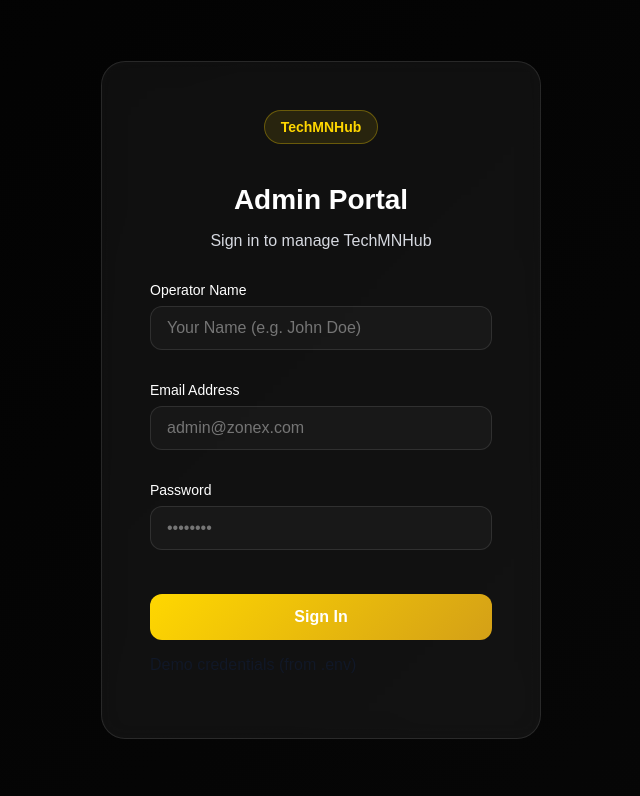
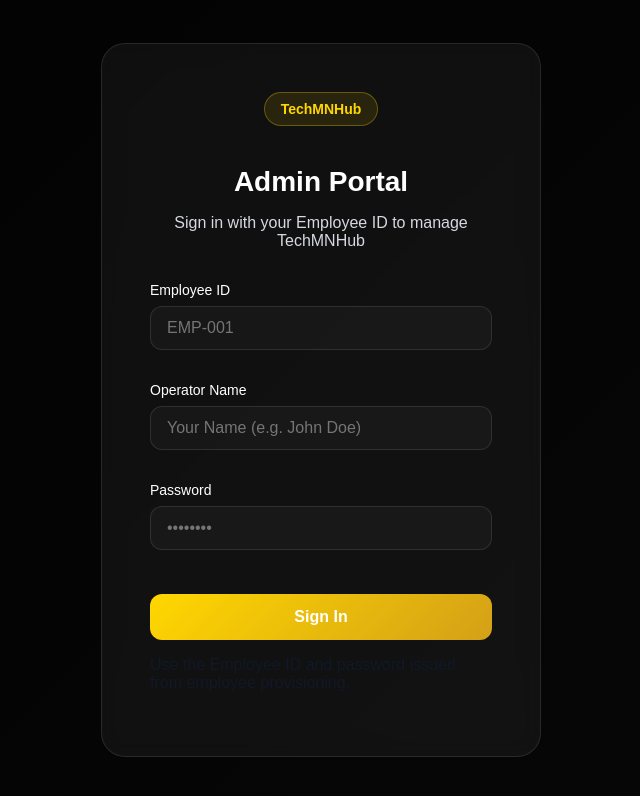
Before and after one commit to webdeveloperstechmnhub/admin, a React (Vite) app: page /admin/login in a window 1280 px wide. Shown: the top 796 px of the page, without its empty margins (319-959 px from the left). Built offline with nearby package versions, Linux system fonts and the light colour scheme; no server answers.

Commit message:
Admin Ready

```diff
--- a/src/pages/AdminDashboard.jsx
+++ b/src/pages/AdminDashboard.jsx
@@ -232,6 +232,7 @@
   designation: "",
   department: "",
   description: "",
+  adminAccess: false,
 });
 
 const mapEmployeeToForm = (employee) => ({
@@ -244,6 +245,7 @@
   designation: employee.designation || "",
   department: employee.department || "",
   description: employee.description || "",
+  adminAccess: Boolean(employee.adminAccess),
 });
 
 const buildEmployeeQrPayload = (employee) => {
@@ -376,9 +378,16 @@
   const location = useLocation();
 
   useEffect(() => {
+    const token = localStorage.getItem("adminToken");
+    if (!token) {
+      setLoading(false);
+      return undefined;
+    }
+
     fetchData();
     fetchStats();
     fetchEvents();
+    return undefined;
   }, []);
 
   useEffect(() => {
@@ -1310,10 +1319,10 @@
   };
 
   const handleEmployeeInput = (e) => {
-    const { name, value } = e.target;
+    const { name, type, value, checked } = e.target;
     setEmployeeForm((prev) => ({
       ...prev,
-      [name]: value,
+      [name]: type === "checkbox" ? checked : value,
     }));
   };
 
@@ -3186,6 +3195,15 @@
                   onChange={handleEmployeeInput}
                   placeholder="Department"
                 />
+                <label style={{ display: "flex", alignItems: "center", gap: "0.5rem", color: "var(--text-secondary)" }}>
+                  <input
+                    name="adminAccess"
+                    type="checkbox"
+                    checked={Boolean(employeeForm.adminAccess)}
+                    onChange={handleEmployeeInput}
+                  />
+                  Admin panel access
+                </label>
               </div>
               <div className="employee-photo-upload-row">
                 <input
@@ -3282,6 +3300,7 @@
                       <th>Joining Date</th>
                       <th>Designation</th>
                       <th>Department</th>
+                      <th>Access</th>
                       <th>Description</th>
                       <th>Updated</th>
                       <th>Actions</th>
@@ -3290,7 +3309,7 @@
                   <tbody>
                     {filteredEmployees.length === 0 ? (
                       <tr>
-                        <td colSpan="12" className="no-data">
+                        <td colSpan="13" className="no-data">
                           No employees found.
                         </td>
                       </tr>
@@ -3336,6 +3355,13 @@
                           <td>{employee.joiningDate ? new Date(employee.joiningDate).toLocaleDateString() : "N/A"}</td>
                           <td>{employee.designation || "N/A"}</td>
                           <td>{employee.department || "N/A"}</td>
+                          <td>
+                            {employee.adminAccess ? (
+                              <span className="employee-status-badge active">Admin</span>
+                            ) : (
+                              <span className="employee-status-badge disabled">Employee</span>
+                            )}
+                          </td>
                           <td className="employee-description-cell">{employee.description || "N/A"}</td>
                           <td>
                             {employee.updatedAt ? new Date(employee.updatedAt).toLocaleString() : "N/A"}
--- a/src/pages/AdminLogin.jsx
+++ b/src/pages/AdminLogin.jsx
@@ -2,7 +2,7 @@
 import './AdminDashboard.css';
 
 export default function AdminLogin({ onLogin }) {
-  const [email, setEmail] = useState('');
+  const [empId, setEmpId] = useState('');
   const [password, setPassword] = useState('');
   const [operatorName, setOperatorName] = useState('');
   const [loading, setLoading] = useState(false);
@@ -15,7 +15,7 @@
       const res = await fetch(`${import.meta.env.VITE_API_URL}/admin/login`, {
         method: 'POST',
         headers: { 'Content-Type': 'application/json' },
-        body: JSON.stringify({ email, password, operatorName })
+        body: JSON.stringify({ empId, password, operatorName })
       });
 
       const data = await res.json();
@@ -40,10 +40,21 @@
         <div className="login-header">
           <div className="brand-badge">TechMNHub</div>
           <h2>Admin Portal</h2>
-          <p>Sign in to manage TechMNHub</p>
+          <p>Sign in with your Employee ID to manage TechMNHub</p>
         </div>
 
         <form onSubmit={handleSubmit} className="login-form">
+          <div className="input-group">
+            <label>Employee ID</label>
+            <input
+              type="text"
+              placeholder="EMP-001"
+              value={empId}
+              onChange={(e) => setEmpId(e.target.value)}
+              required
+            />
+          </div>
+
           <div className="input-group">
             <label>Operator Name</label>
             <input
@@ -51,17 +62,6 @@
               placeholder="Your Name (e.g. John Doe)"
               value={operatorName}
               onChange={(e) => setOperatorName(e.target.value)}
-              required
-            />
-          </div>
-
-          <div className="input-group">
-            <label>Email Address</label>
-            <input
-              type="email"
-              placeholder="admin@zonex.com"
-              value={email}
-              onChange={(e) => setEmail(e.target.value)}
               required
             />
           </div>
@@ -83,7 +83,7 @@
         </form>
 
         <div className="demo-creds">
-          <p>Demo credentials (from .env)</p>
+          <p>Use the Employee ID and password issued from employee provisioning.</p>
         </div>
       </div>
     </div>
```
Also changed, not shown: 3 other files (tests, documents, lock files or other folders).
